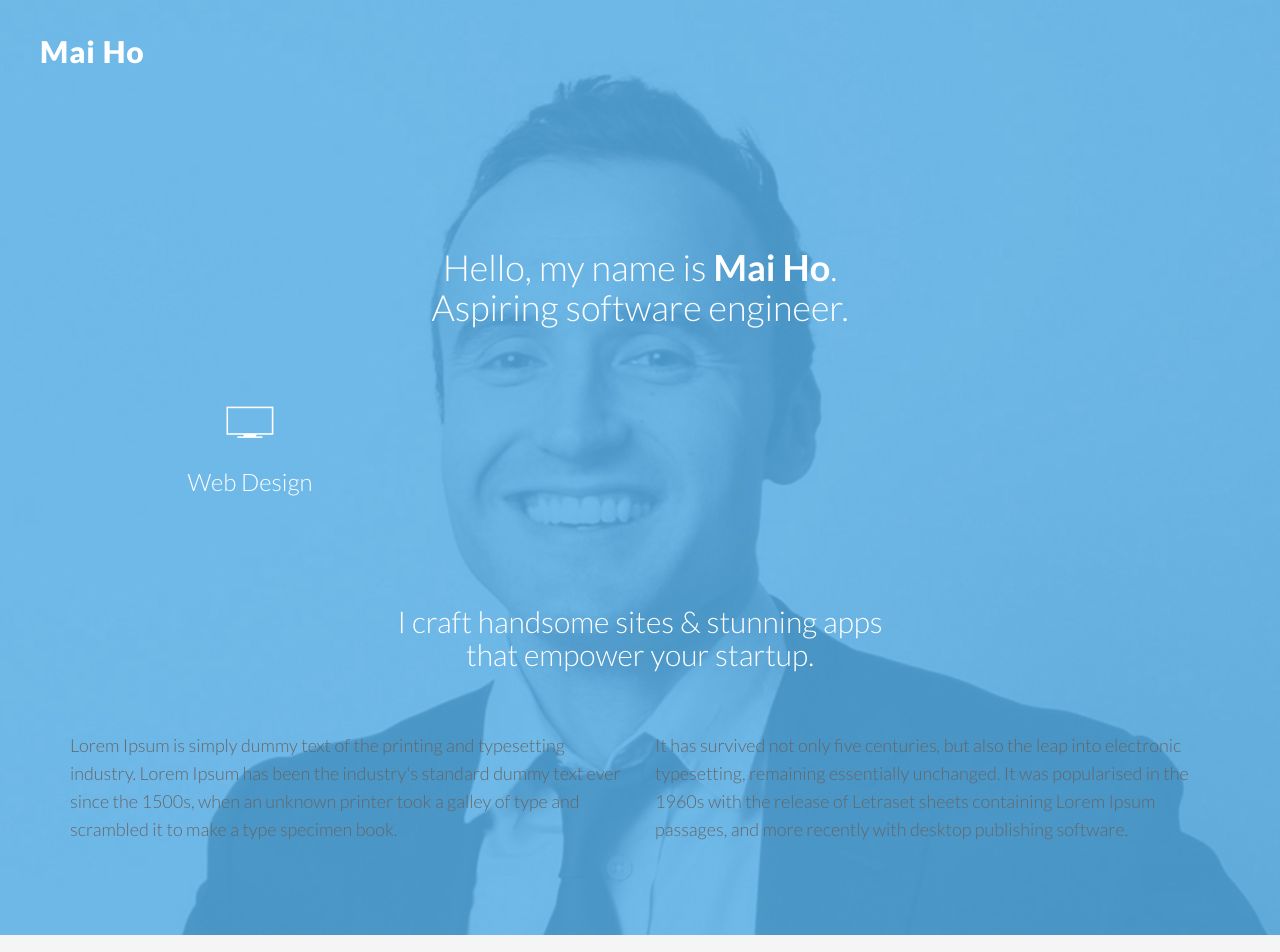
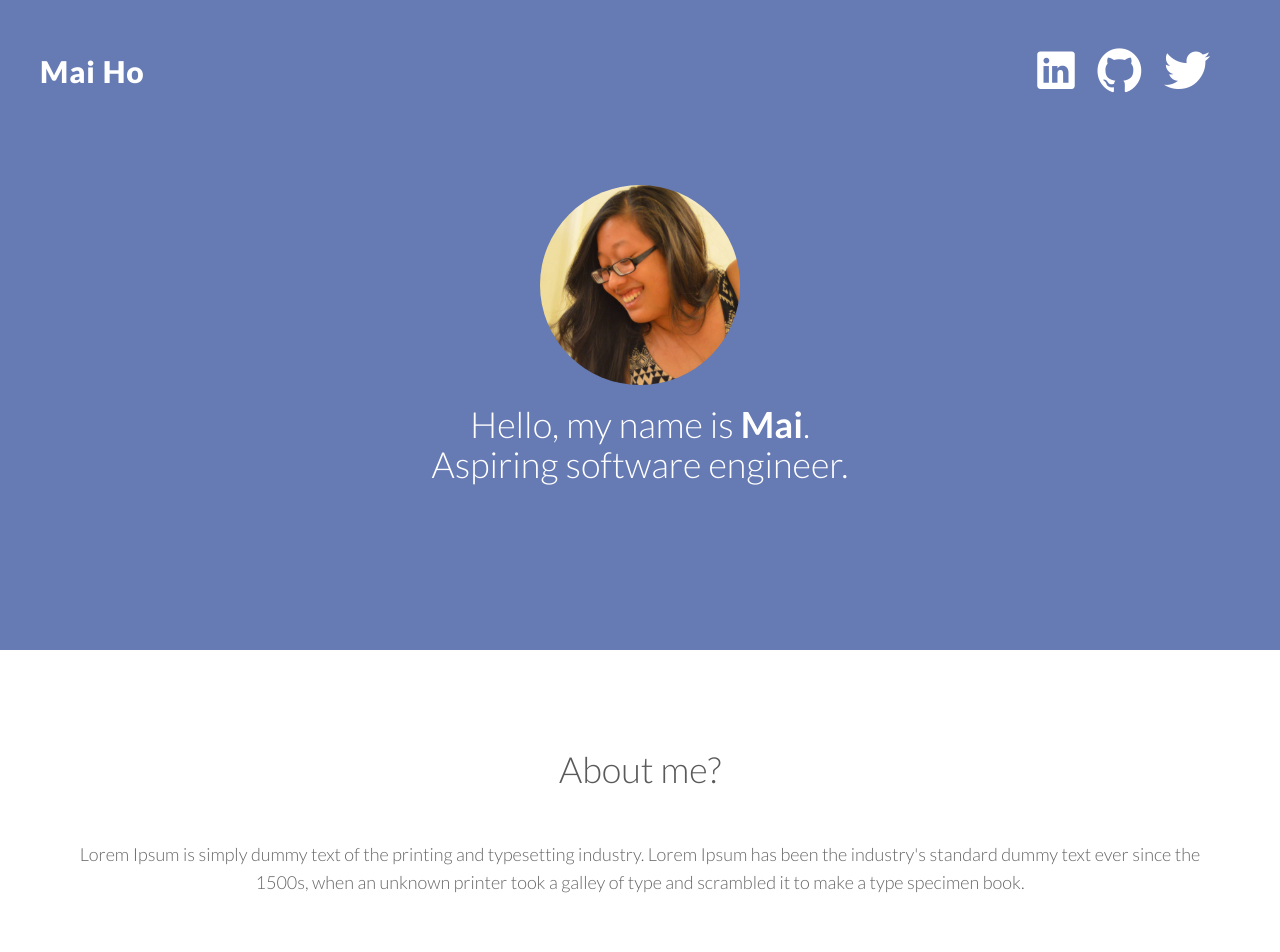
Before and after one commit to MaiHo/MaiHo.github.io, a plain HTML site: page index.html in a window 1280 px wide. Shown: the top 952 px of the page. Drawn offline with Linux system fonts and the light colour scheme; files whose address does not match are found by name.

Commit message:
Finished template.

```diff
--- a/assets/css/style.css
+++ b/assets/css/style.css
@@ -199,13 +199,16 @@ input {
 	font-weight: normal !important;
 }
 
+
+
 /* HEADER SECTION */
 #h {
-	background: url(../img/header.jpg) no-repeat center top;
+	background: no-repeat center top;
 	padding-top: 5px;
 	background-attachment: relative;
 	background-position: center center;
-	min-height: 700px;
+	background-color: #667AB3;
+	min-height: 650px;
 	width: 100%;
 
     -webkit-background-size: 100%;
@@ -245,6 +248,17 @@ input {
 	padding-top: 50px;
 	padding-bottom: 50px;
 	background: #f5f5f5;
+}
+
+/* BLUE SECTION */
+#b {
+	padding-top: 20px;
+	padding-bottom: 20px;
+	background: #667AB3;
+}
+
+#b p {
+	color: white;
 }
 
 .portfolio {
@@ -376,3 +390,29 @@ input {
 	margin-top: 30px;
 	letter-spacing: 1px;
 }
+
+.avatar {
+    display: inline-block;
+    width: 200px;
+    height: 200px;
+    border-radius: 100px;
+    opacity: 1;
+    position: relative;
+}
+
+.social-icons {
+	padding-right: 60px;
+	display: inline-block;
+	float: right;
+}
+
+.icon {
+	color: #ffffff;
+	padding-left: 10px;
+	padding-right: 10px;
+}
+
+.name-logo {
+	display: inline-block;
+	float: left;
+}
--- a/index.html
+++ b/index.html
@@ -32,31 +32,28 @@
 
     <div id="h">
       <div class="logo">
-        <h2>Mai Ho</h2>
+        <h2 class="name-logo">Mai Ho</h2>
+        <div class="social-icons">
+          <a href="http://www.linkedin.com/in/maiho1"><i class="ion-social-linkedin icon"></i></a>
+          <a href="http://www.github.com/MaiHo"><i class="ion-social-github icon"></i></a>
+          <a href="https://twitter.com/MeleesaHo"><i class="ion-social-twitter icon"></i></a>
+        </div>
       </div><!--/logo-->
-      <div class="container centered">
-        <div class="row">
-          <div class="col-md-8 col-md-offset-2">
-            <h1>Hello, my name is <b>Mai Ho</b>.<br/>Aspiring software engineer.</h1>
-          </div>
-        </div><!--/row-->
-
-        <div class="row mt">
-          <div class="col-sm-4">
-            <i class="ion-ios7-monitor-outline"></i>
-            <h3>Web Design</h3>
-          </div><!--/col-md-4-->
-      </div><!--/container-->
+      <div class="col-lg-8 col-lg-offset-2 centered">
+          <img class="avatar" src="assets/img/user.jpg">
+          <div class="row">
+            <div class="col-sm-8 col-md-offset-2">
+              <h1>Hello, my name is <b>Mai</b>.<br/>Aspiring software engineer.</h1>
+            </div>
+          </div><!--/row-->
+      </div><!-- /col-lg-8 -->
     </div><!--H-->
 
     <div class="container ptb">
       <div class="row">
-        <h2 class="centered mb">I craft handsome sites & stunning apps<br/>that empower your startup.</h2>
-        <div class="col-md-6">
+        <h1 class="centered mb">About me?</h2>
+        <div class="centered">
           <p>Lorem Ipsum is simply dummy text of the printing and typesetting industry. Lorem Ipsum has been the industry's standard dummy text ever since the 1500s, when an unknown printer took a galley of type and scrambled it to make a type specimen book.</p>
-        </div><!--/col-md-6-->
-        <div class="col-md-6">
-          <p>It has survived not only five centuries, but also the leap into electronic typesetting, remaining essentially unchanged. It was popularised in the 1960s with the release of Letraset sheets containing Lorem Ipsum passages, and more recently with desktop publishing software.</p>
         </div><!--/col-md-6-->
       </div><!--/row-->
     </div><!-- /.container -->
@@ -84,18 +81,13 @@
       </div><!--/container-->
     </div><!--/.G-->
 
-    <div id="f">
+    <div id="b">
       <div class="container">
         <div class="row centered">
-          <div class="col-md-8 col-md-offset-2">
-            <a href="#"><i class="ion-social-twitter"></i></a>
-            <a href="#"><i class="ion-social-dribbble"></i></a>
-            <a href="#"><i class="ion-social-instagram"></i></a>
-            <a href="#"><i class="ion-social-facebook"></i></a>
-          </div><!--/col-md-8-->
+          <p>Adapted by Mai Ho from Blacktie.io.</p>
         </div>
       </div><!--/container-->
-    </div><!--/.F-->
+    </div><!--/.B-->
 
     <!-- Bootstrap core JavaScript
     ================================================== -->
```
Also changed, not shown: assets/img/header-3.jpg (renamed from assets/img/header.jpg), assets/img/user.jpg (added).
